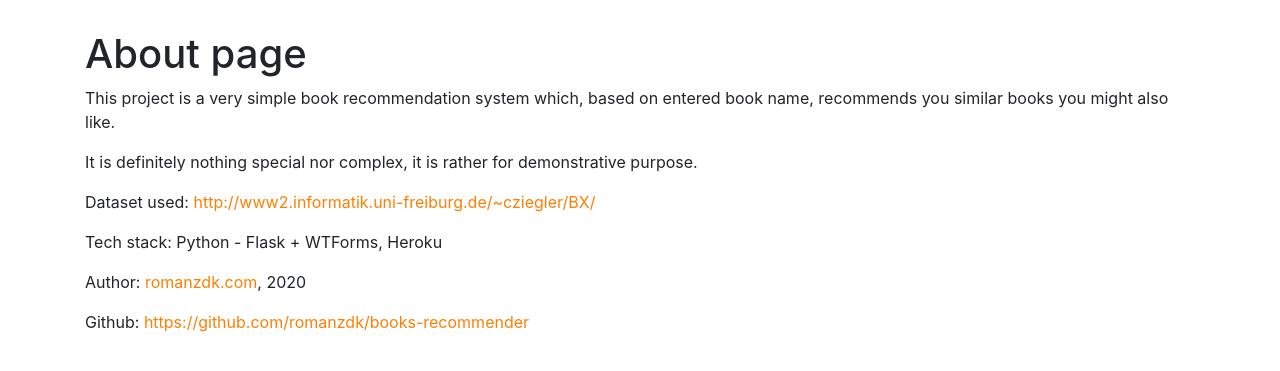
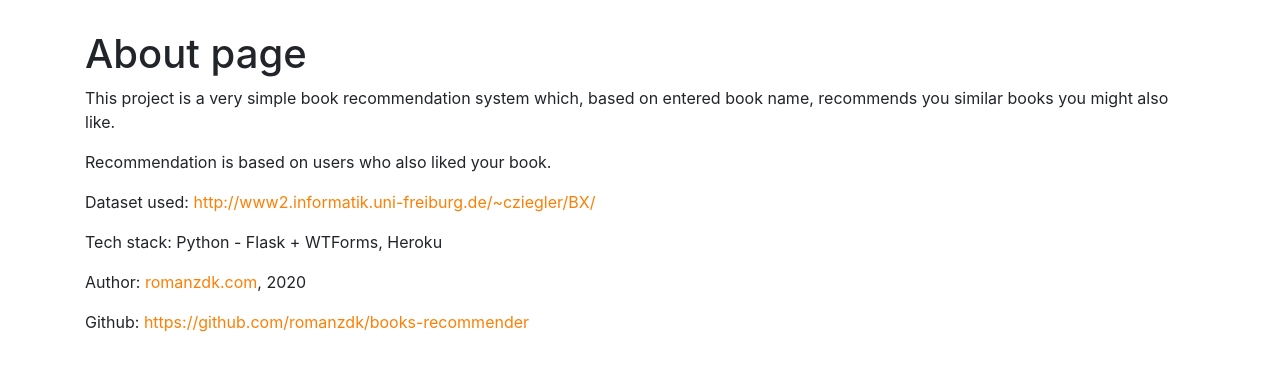
Before and after one commit to romanzdk/books-recommender, a Flask app: page /about in a window 1280 px wide. Shown: the part 56-427 px from the top of the page. Run offline with Flask 2, Linux system fonts and the light colour scheme; parts of the project's set-up code (start-up, migrations or seed data) failed here and were passed over; some libraries are stand-ins or nearby versions.

Commit message:
about edit

```diff
--- a/templates/about.html
+++ b/templates/about.html
@@ -3,7 +3,7 @@
     <h1>About page</h1>
     <div class="about-text">
         <p>This project is a very simple book recommendation system which, based on entered book name, recommends you similar books you might also like.</p>
-        <p>It is definitely nothing special nor complex, it is rather for demonstrative purpose.</p>
+        <p>Recommendation is based on users who also liked your book.</p>
         <p>Dataset used:
             <a href="http://www2.informatik.uni-freiburg.de/~cziegler/BX/">http://www2.informatik.uni-freiburg.de/~cziegler/BX/</a>
         </p>
```
